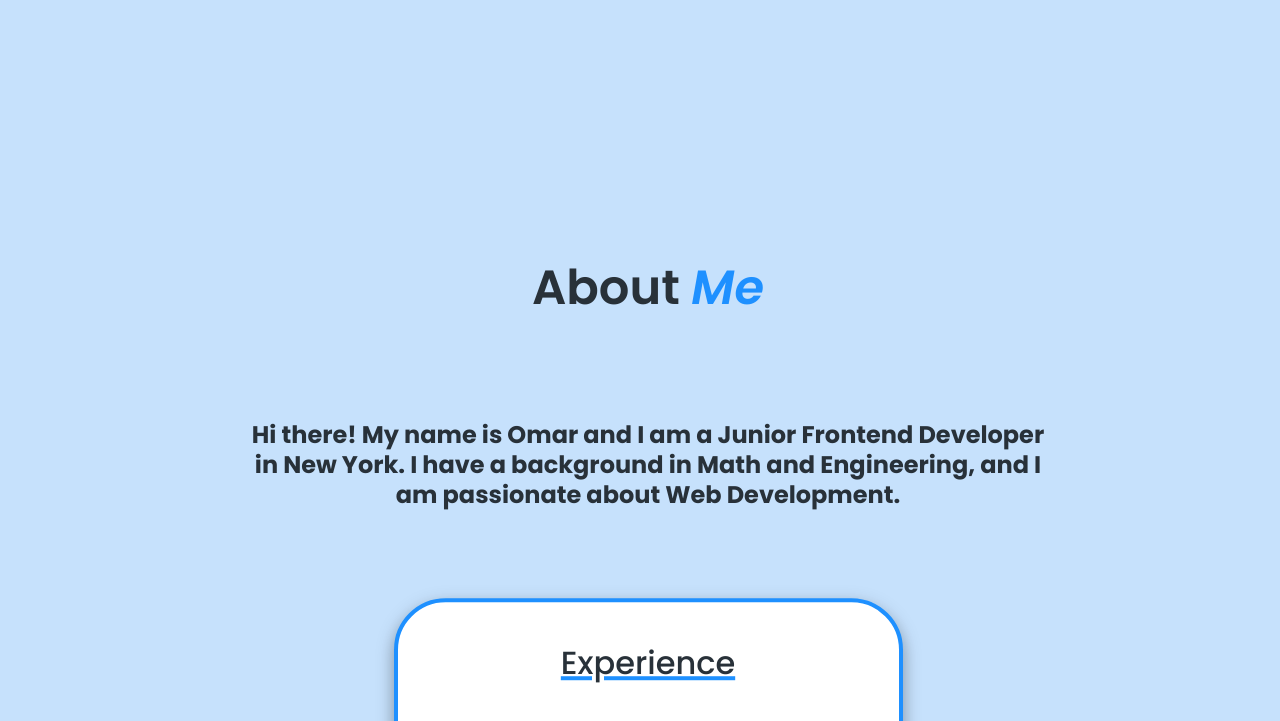
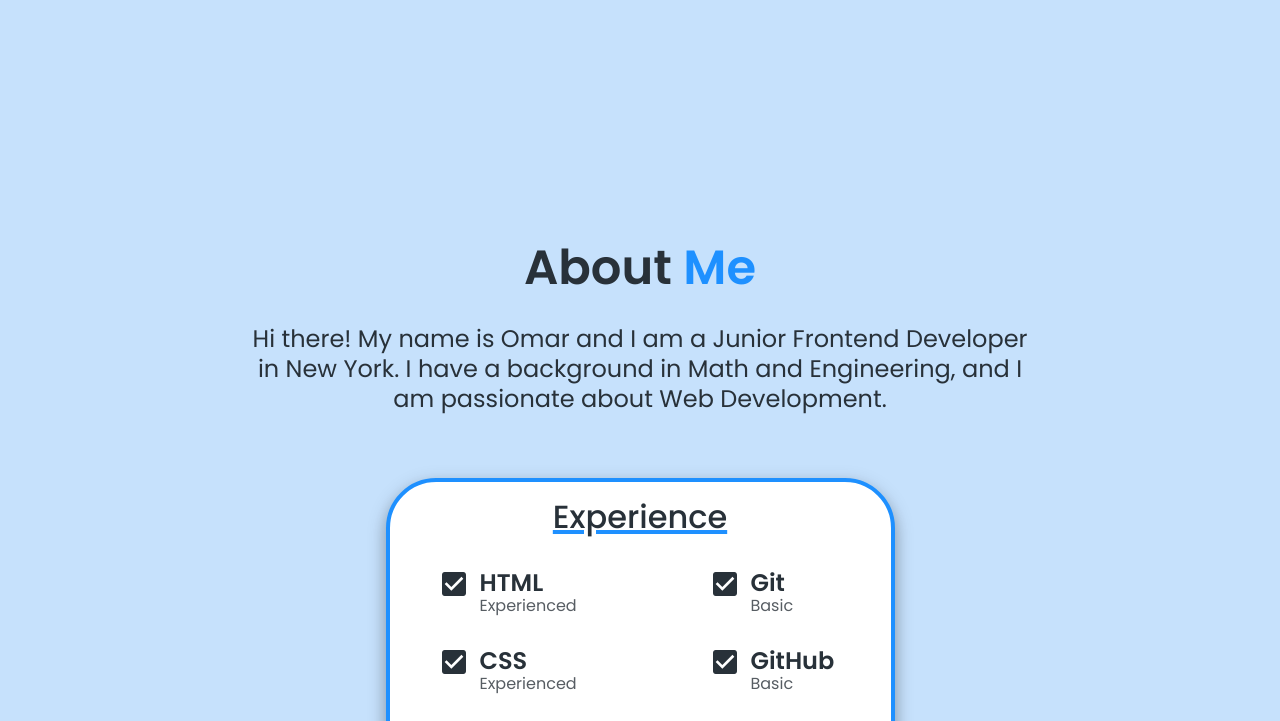
Before and after one commit to omar-m87/omar-m87.github.io, a plain HTML site: page index.html in a window 1280 px wide. Shown: the part 678-1399 px from the top of the page. Drawn offline with nearby package versions, Linux system fonts and the light colour scheme.

Commit message:
Update index.html
Fixed reset.css linked file

```diff
--- a/index.html
+++ b/index.html
@@ -8,6 +8,7 @@
 
 
     <!-- CSS -->
+    <link rel="stylesheet" type="text/css" href="./resources/css/reset.css">
     <link rel="stylesheet" type="text/css" href="./resources/css/style.css">
     <link rel="stylesheet" type="text/css" href="https://cdnjs.cloudflare.com/ajax/libs/animate.css/4.1.1/animate.min.css">
 
```
